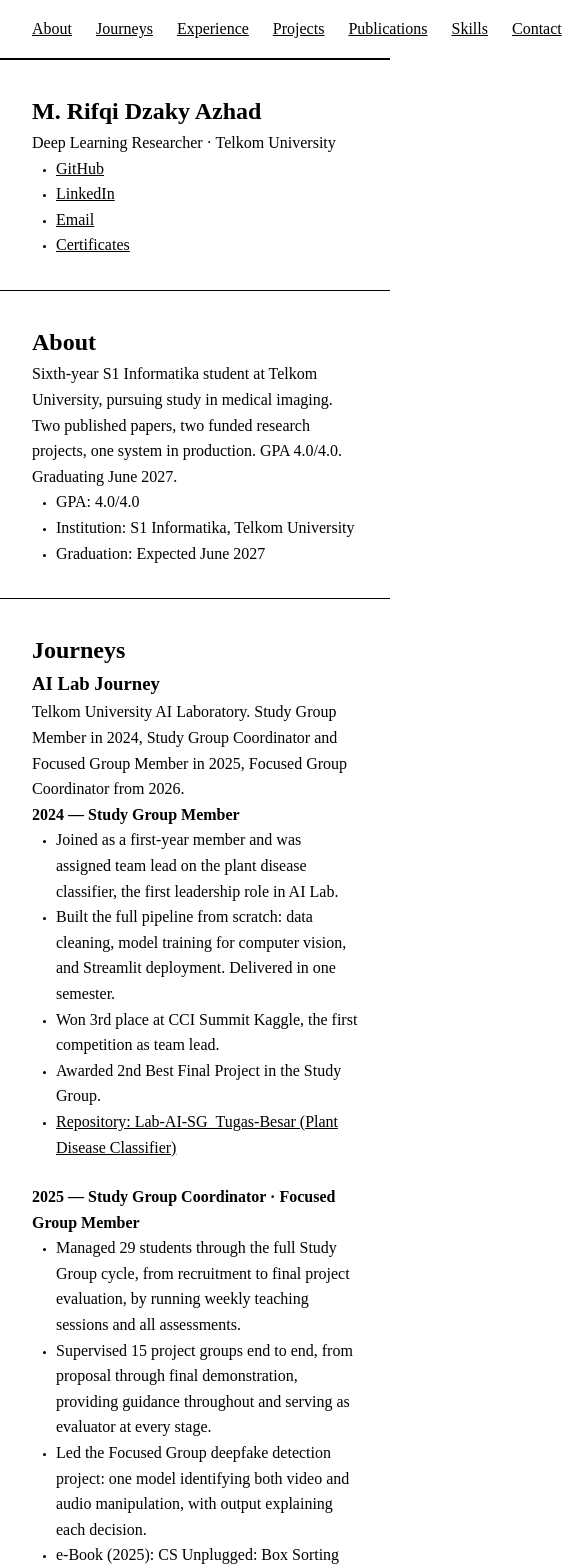
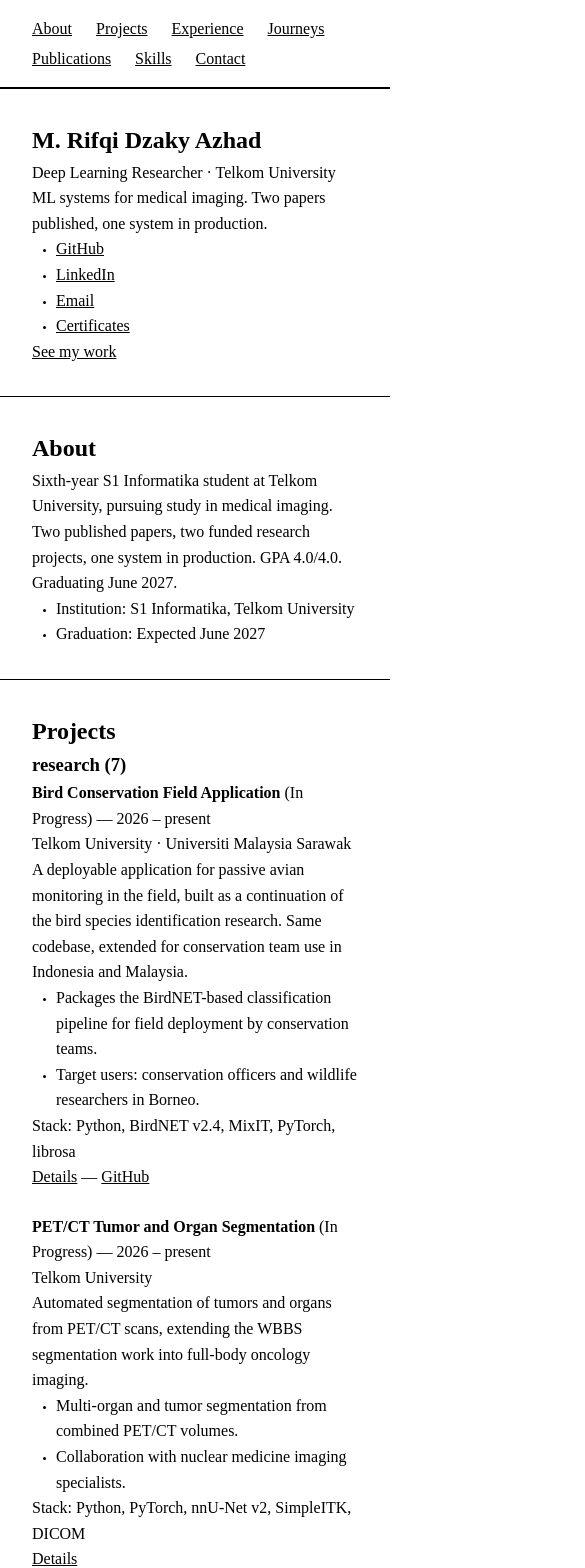
Before and after one commit to Liamours/portofolio-app, a Nuxt app: page / in a window 390 px wide. Shown: the top 1568 px of the page, 585 px wide, since content can reach past the window. Built offline with nearby package versions, Linux system fonts and the light colour scheme.

Commit message:
Add hero tagline and CTA, reorder sections, remove reflections and planned project, mobile CSS

```diff
--- a/app/assets/css/main.css
+++ b/app/assets/css/main.css
@@ -35,3 +35,8 @@
 ul li::marker {
   font-size: 0.65em;
 }
+
+@media (max-width: 640px) {
+  .section { padding: 1.5rem 1rem; }
+  .container { padding: 0; }
+}
--- a/app/components/NavBar.vue
+++ b/app/components/NavBar.vue
@@ -9,9 +9,9 @@
 <script setup lang="ts">
 const navLinks = [
   { href: '#about',      label: 'About' },
+  { href: '#projects',   label: 'Projects' },
+  { href: '#experience', label: 'Experience' },
   { href: '#journeys',   label: 'Journeys' },
-  { href: '#experience', label: 'Experience' },
-  { href: '#projects',   label: 'Projects' },
   { href: '#publications', label: 'Publications' },
   { href: '#skills',     label: 'Skills' },
   { href: '#contact',    label: 'Contact' },
@@ -22,6 +22,9 @@
 .navbar {
   padding: 1rem 2rem;
   border-bottom: 1px solid #000;
+  display: flex;
+  flex-wrap: wrap;
+  gap: 0.25rem 0;
 }
 
 .nav-link {
--- a/app/components/sections/AboutSection.vue
+++ b/app/components/sections/AboutSection.vue
@@ -5,8 +5,7 @@
       <div v-if="about">
         <p>{{ about.bio }}</p>
         <ul>
-          <li>GPA: {{ about.gpa }}</li>
-          <li>Institution: {{ about.institution }}</li>
+<li>Institution: {{ about.institution }}</li>
           <li>Graduation: {{ about.graduation }}</li>
         </ul>
       </div>
--- a/app/components/sections/ContactSection.vue
+++ b/app/components/sections/ContactSection.vue
@@ -2,7 +2,7 @@
   <section id="contact" class="section">
     <div class="container">
       <h2>Contact</h2>
-      <p>Open to research collaborations, industrial projects, and interesting opportunities.</p>
+      <p>Available for internships and research collaborations. Medical imaging, ML engineering, full-stack deployment.</p>
       <ul v-if="hero">
         <li v-for="link in hero.links" :key="link.label">
           <a :href="link.url" target="_blank" rel="noopener noreferrer">{{ link.label }}</a>
--- a/app/components/sections/HeroSection.vue
+++ b/app/components/sections/HeroSection.vue
@@ -4,11 +4,13 @@
       <div v-if="hero">
         <h1>{{ hero.name }}</h1>
         <p>{{ hero.title }}</p>
+        <p v-if="hero.tagline">{{ hero.tagline }}</p>
         <ul>
           <li v-for="link in hero.links" :key="link.label">
             <a :href="link.url" target="_blank" rel="noopener noreferrer">{{ link.label }}</a>
           </li>
         </ul>
+        <a href="#projects">See my work</a>
       </div>
     </div>
   </section>
--- a/app/components/sections/JourneysSection.vue
+++ b/app/components/sections/JourneysSection.vue
@@ -25,13 +25,6 @@
               <li v-for="link in m.links" :key="link.label">
                 <a :href="link.url" target="_blank" rel="noopener noreferrer">{{ link.label }}</a>
               </li>
-            </ul>
-          </div>
-
-          <div v-if="entry.data.reflection?.length">
-            <h4>What I learned</h4>
-            <ul>
-              <li v-for="(r, i) in entry.data.reflection" :key="i">{{ r }}</li>
             </ul>
           </div>
         </div>
--- a/app/pages/index.vue
+++ b/app/pages/index.vue
@@ -4,9 +4,9 @@
     <main>
       <HeroSection />
       <AboutSection />
+      <ProjectsSection />
+      <ExperienceSection />
       <JourneysSection />
-      <ExperienceSection />
-      <ProjectsSection />
       <PublicationsSection />
       <SkillsSection />
       <ContactSection />
--- a/public/data/hero.json
+++ b/public/data/hero.json
@@ -1,6 +1,7 @@
 {
   "name": "M. Rifqi Dzaky Azhad",
   "title": "Deep Learning Researcher · Telkom University",
+  "tagline": "ML systems for medical imaging. Two papers published, one system in production.",
   "links": [
     { "label": "GitHub", "url": "https://github.com/Liamours" },
     { "label": "LinkedIn", "url": "https://www.linkedin.com/in/rifqiazhad0210/" },
--- a/public/data/projects.json
+++ b/public/data/projects.json
@@ -29,20 +29,6 @@
       "Collaboration with nuclear medicine imaging specialists."
     ],
     "stack": ["Python", "PyTorch", "nnU-Net v2", "SimpleITK", "DICOM"]
-  },
-  {
-    "id": "computational-pathology",
-    "title": "Computational Pathology",
-    "type": "research",
-    "status": "planned",
-    "period": "2026 – present",
-    "institution": "Telkom University",
-    "summary": "Applying deep learning to histopathology slides for disease classification and tissue analysis. Early-stage research direction.",
-    "highlights": [
-      "Whole-slide image analysis using patch-based deep learning.",
-      "Targeting cancer grading and tissue classification tasks."
-    ],
-    "stack": ["Python", "PyTorch", "OpenSlide", "Vision Transformer"]
   },
   {
     "id": "ophthalmic-imaging",
```
